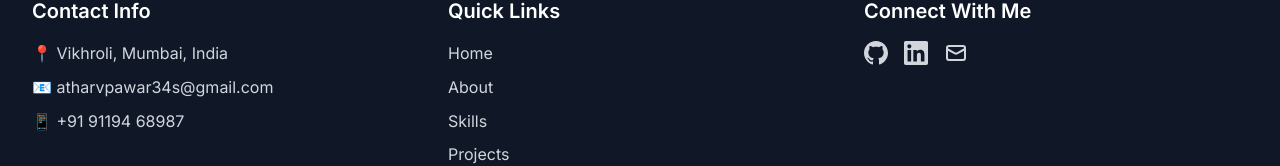
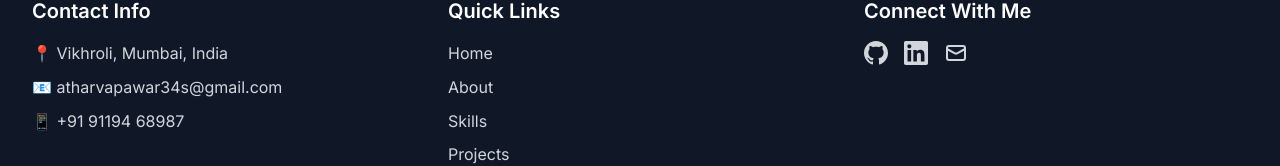
Before and after one commit to atharvapawar/My-Portfolio-Advance, a React (Vite) app: page / in a window 1280 px wide. Shown: the part 6334-6500 px from the top of the page. Built offline with nearby package versions, Linux system fonts and the light colour scheme.

Commit message:
corrected emails name

```diff
--- a/index.html
+++ b/index.html
@@ -19,7 +19,7 @@
   <meta property="og:description"
     content="Full Stack Developer specializing in React, Node.js, and modern web technologies. View my portfolio of projects and professional experience." />
   <meta property="og:type" content="website" />
-  <meta property="og:url" content="https://atharvpawar.dev" />
+  <meta property="og:url" content="https://atharvapawar.dev" />
   <meta property="og:image" content="/og-image.jpg" />
 
   <!-- Twitter Card Meta Tags -->
@@ -32,7 +32,7 @@
   <!-- Additional Meta Tags -->
   <meta name="robots" content="index, follow" />
   <meta name="theme-color" content="#1e40af" />
-  <link rel="canonical" href="https://atharvpawar.dev" />
+  <link rel="canonical" href="https://atharvapawar.dev" />
 
   <!-- Preconnect to external domains -->
   <link rel="preconnect" href="https://fonts.googleapis.com" />
--- a/src/components/sections/Contact.jsx
+++ b/src/components/sections/Contact.jsx
@@ -281,12 +281,12 @@ const Contact = () => {
                     variants={itemVariants}
                   >Email</motion.h4>
                   <motion.a
-                    href="mailto:atharvpawar34s@gmail.com"
+                    href="mailto:atharvapawar34s@gmail.com"
                     className="text-primary-600 dark:text-primary-400 hover:text-primary-700 dark:hover:text-primary-300 transition-colors"
                     variants={itemVariants}
                     whileHover={{ scale: 1.05, color: "#4f46e5" }}
                   >
-                    atharvpawar34s@gmail.com
+                    atharvapawar34s@gmail.com
                   </motion.a>
                 </motion.div>
               </motion.div>
@@ -447,7 +447,7 @@ const Contact = () => {
                   </motion.svg>
                 </motion.a>
                 <motion.a
-                  href="mailto:atharvpawar34s@gmail.com"
+                  href="mailto:atharvapawar34s@gmail.com"
                   className="w-12 h-12 bg-gray-100 dark:bg-gray-700 rounded-xl flex items-center justify-center hover:bg-primary-100 dark:hover:bg-primary-900/30 hover:text-primary-600 dark:hover:text-primary-400 transition-all duration-300"
                   variants={itemVariants}
                   whileHover={{
--- a/src/components/sections/Footer.jsx
+++ b/src/components/sections/Footer.jsx
@@ -39,7 +39,7 @@ const Footer = () => {
               <h3 className="text-xl font-semibold mb-4">Contact Info</h3>
               <div className="space-y-2 text-gray-300">
                 <p>📍 Vikhroli, Mumbai, India</p>
-                <p>📧 atharvpawar34s@gmail.com</p>
+                <p>📧 atharvapawar34s@gmail.com</p>
                 <p>📱 +91 91194 68987</p>
               </div>
             </div>
@@ -85,7 +85,7 @@ const Footer = () => {
                   </svg>
                 </a>
                 <a
-                  href="mailto:atharvpawar34s@gmail.com"
+                  href="mailto:atharvapawar34s@gmail.com"
                   className="text-gray-300 hover:text-primary-400 transition-colors"
                   title="Email"
                 >
```
Also changed, not shown: 1 other file (tests, documents, lock files or other folders).
